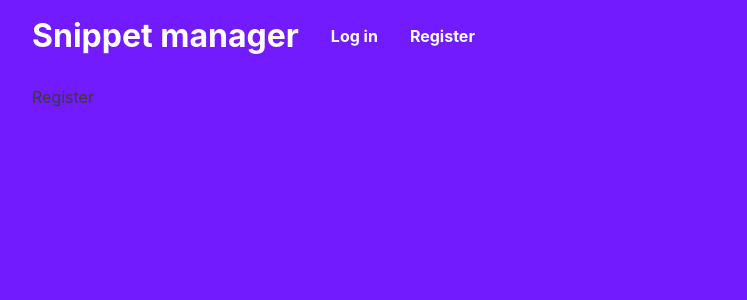
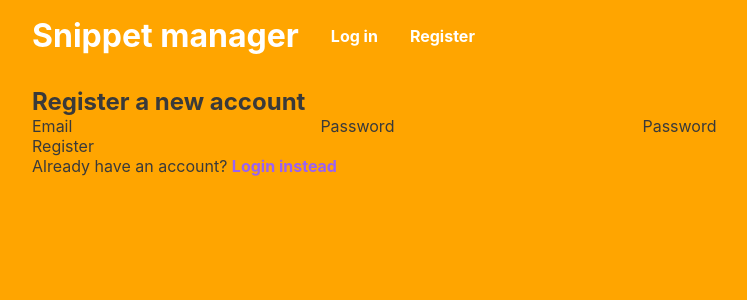
Before and after one commit to denis-rim/snippet-manager, a React (Create React App) app in the folder client/: page /register in a window 1280 px wide. Shown: the top 300 px of the page, without its empty margins (124-871 px from the left). Built offline with nearby package versions, Linux system fonts and the light colour scheme.

Commit message:
build register component

```diff
--- a/client/src/Router.js
+++ b/client/src/Router.js
@@ -1,6 +1,7 @@
 import { BrowserRouter, Switch, Route } from "react-router-dom";
 import Navbar from "./components/misc/Navbar";
 import Home from "./components/home/Home";
+import Register from "./components/auth/Register";
 
 const Router = () => {
   return (
@@ -11,7 +12,9 @@
           <Home />
         </Route>
         <Route path="/login">Login</Route>
-        <Route path="/register">Register</Route>
+        <Route path="/register">
+          <Register />
+        </Route>
       </Switch>
     </BrowserRouter>
   );
--- /dev/null
+++ b/client/src/components/auth/Register.js
@@ -0,0 +1,59 @@
+import React, { useState } from "react";
+import { Link } from "react-router-dom";
+import axios from "axios";
+
+const Register = () => {
+  const [formEmail, setFormEmail] = useState("");
+  const [formPassword, setFormPassword] = useState("");
+  const [formPasswordVerify, setFormPasswordVerify] = useState("");
+
+  const register = async (e) => {
+    e.preventDefault();
+
+    const registerData = {
+      email: formEmail,
+      password: formPassword,
+      passwordVerify: formPasswordVerify,
+    };
+
+    await axios.post("http://localhost:5000/auth/", registerData);
+  };
+
+  return (
+    <div className="auth-form">
+      <h2>Register a new account</h2>
+      <form onSubmit={register}>
+        <label htmlFor="form-email">Email</label>
+        <input
+          id="form-email"
+          type="email"
+          value={formEmail}
+          onChange={(e) => setFormEmail(e.target.value)}
+        />
+
+        <label htmlFor="form-password">Password</label>
+        <input
+          id="form-password"
+          type="password"
+          value={formPassword}
+          onChange={(e) => setFormPassword(e.target.value)}
+        />
+
+        <label htmlFor="form-password-verify">Password</label>
+        <input
+          id="form-password-verify"
+          type="password"
+          value={formPasswordVerify}
+          onChange={(e) => setFormPasswordVerify(e.target.value)}
+        />
+
+        <button type="submit">Register</button>
+      </form>
+      <p>
+        Already have an account? <Link to="/login">Login instead</Link>
+      </p>
+    </div>
+  );
+};
+
+export default Register;
--- a/client/src/style/index.scss
+++ b/client/src/style/index.scss
@@ -10,7 +10,8 @@
 }
 
 body {
-  background: var(--primary-color);
+  //background: var(--primary-color);
+  background: orange;
   color: var(--text-dark-color);
   font-family: -apple-system, BlinkMacSystemFont, "Segoe UI", Roboto,
     "Helvetica Neue", Arial, "Noto Sans", sans-serif, "Apple Color Emoji",
```
Also changed, not shown: client/src/components/auth/Login.js (added), 1 other file (tests, documents, lock files or other folders).
